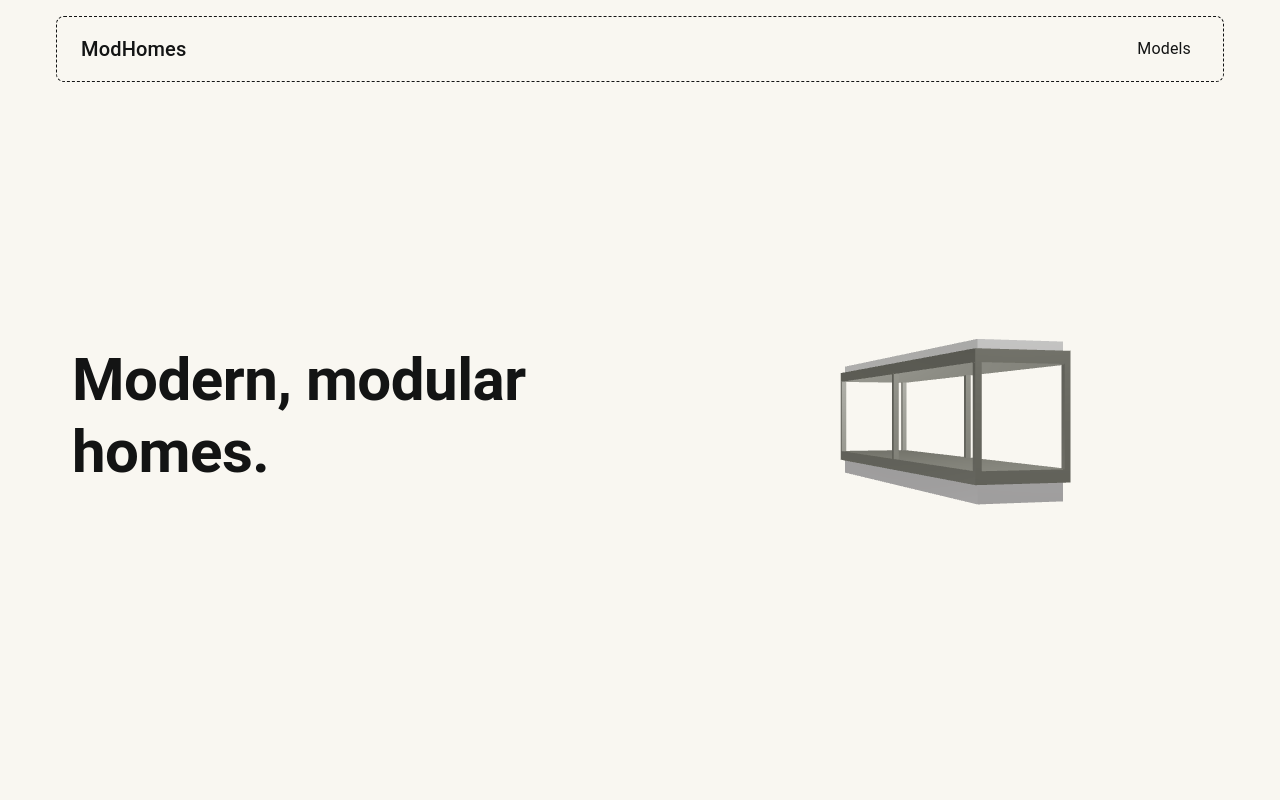
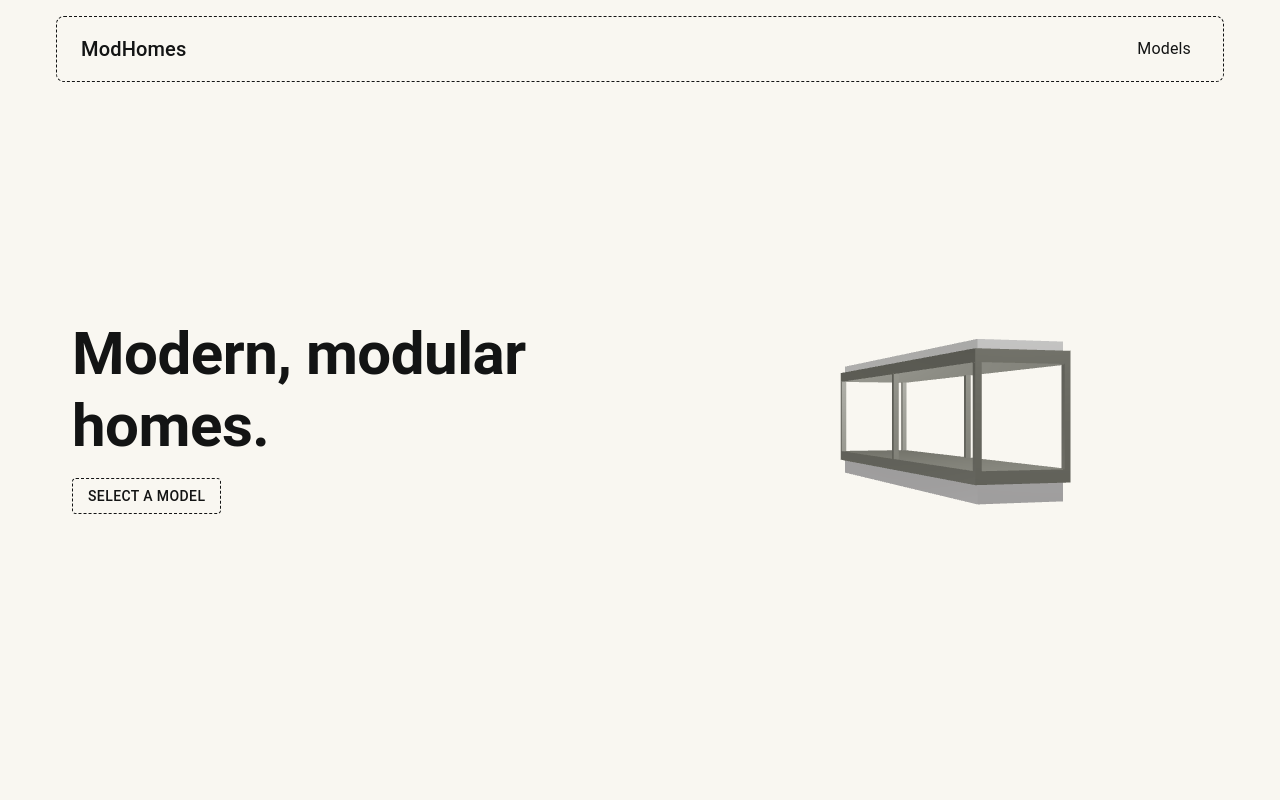
Before and after one commit to gavinmgrant/modhomes, a Next.js app: page / in a window 1280 px wide. Shown: the top 800 px of the page. Built offline with nearby package versions, Linux system fonts and the light colour scheme.

Commit message:
feat: add landing hero button to scroll down to models section

```diff
--- a/components/landinghero.tsx
+++ b/components/landinghero.tsx
@@ -1,16 +1,20 @@
 import React from "react";
 import { Canvas } from "@react-three/fiber";
 import { OrbitControls } from "@react-three/drei";
-import { Typography, useMediaQuery } from "@mui/material";
-import Grid from "@mui/material/Grid";
+import { Typography, useMediaQuery, Grid, Button } from "@mui/material";
 import Roof from "./roof";
 import Module from "./module";
 import Foundation from "./foundation";
 import { COLORS } from "./colors";
 import { motion } from "framer-motion";
 
-const LandingHero = () => {
+type LandingHeroProps = {
+  handleScroll: () => void;
+};
+
+const LandingHero = ({ handleScroll }: LandingHeroProps) => {
   const isMobile = useMediaQuery("(max-width:900px)");
+  const borderStyle = "1px dashed #131414";
 
   return (
     <Grid
@@ -26,16 +30,28 @@ const LandingHero = () => {
         <motion.div
           initial={{ opacity: 0, y: 20 }}
           animate={{ opacity: 1, y: 0 }}
-          viewport={{ once: true }}
+          style={{ margin: "1rem", textAlign: isMobile ? "center" : "left" }}
         >
-          <Typography
-            variant="h2"
-            fontWeight={700}
-            margin="1rem"
-            textAlign={isMobile ? "center" : "left"}
-          >
+          <Typography variant="h2" fontWeight={700}>
             Modern, modular homes.
           </Typography>
+          <Button
+            variant="outlined"
+            onClick={handleScroll}
+            style={{
+              marginTop: "1rem",
+              color: "#131414",
+              border: borderStyle,
+            }}
+          >
+            <motion.div
+              initial={{ opacity: 0, y: 5 }}
+              animate={{ opacity: 1, y: 0 }}
+              transition={{ delay: 0.25 }}
+            >
+              Select a model
+            </motion.div>
+          </Button>
         </motion.div>
       </Grid>
       <Grid item xs={12} md={6} alignSelf={isMobile ? "flex-start" : "center"}>
@@ -43,7 +59,6 @@ const LandingHero = () => {
           initial={{ opacity: 0 }}
           animate={{ opacity: 1 }}
           transition={{ delay: 0.2, duration: 0.8 }}
-          viewport={{ once: true }}
           style={{ height: isMobile ? "40vh" : "60vh" }}
         >
           <Canvas camera={{ position: [60, 0, 60], fov: 30 }}>
--- a/components/landingmodels.tsx
+++ b/components/landingmodels.tsx
@@ -1,4 +1,4 @@
-import React from "react";
+import React, { forwardRef } from "react";
 import { useRouter } from "next/router";
 import Card from "@mui/material/Card";
 import { CardContent } from "@mui/material";
@@ -7,7 +7,7 @@ import Grid from "@mui/material/Grid";
 import MODELS from "../lib/models";
 import { AnimatePresence, motion } from "framer-motion";
 
-const LandingModels = () => {
+const LandingModels = forwardRef<HTMLDivElement>((props, ref) => {
   const router = useRouter();
 
   const cards = MODELS.map((model) => (
@@ -51,7 +51,7 @@ const LandingModels = () => {
   ));
 
   return (
-    <div style={{ minHeight: "75vh" }}>
+    <div ref={ref} style={{ minHeight: "75vh" }}>
       <motion.div
         initial={{ opacity: 0, y: 20 }}
         whileInView={{ opacity: 1, y: 0 }}
@@ -81,6 +81,8 @@ const LandingModels = () => {
       </Grid>
     </div>
   );
-};
+});
+
+LandingModels.displayName = "LandingModels"
 
 export default LandingModels;
--- a/pages/index.tsx
+++ b/pages/index.tsx
@@ -1,3 +1,4 @@
+import { createRef } from "react";
 import Head from "next/head";
 import NavBar from "../components/navbar";
 import LandingModels from "../components/landingmodels";
@@ -6,7 +7,11 @@ import Footer from "../components/footer";
 import { useMediaQuery } from "@mui/material";
 
 const Home = () => {
+  const ref = createRef<HTMLDivElement>();
   const isMobile = useMediaQuery("(max-width:900px)");
+
+  const handleScroll = () =>
+    ref.current?.scrollIntoView({ behavior: "smooth", block: "start" });
 
   return (
     <>
@@ -29,8 +34,8 @@ const Home = () => {
         }}
       >
         <NavBar />
-        <LandingHero />
-        <LandingModels />
+        <LandingHero handleScroll={handleScroll} />
+        <LandingModels ref={ref} />
         <Footer />
       </div>
     </>
```
